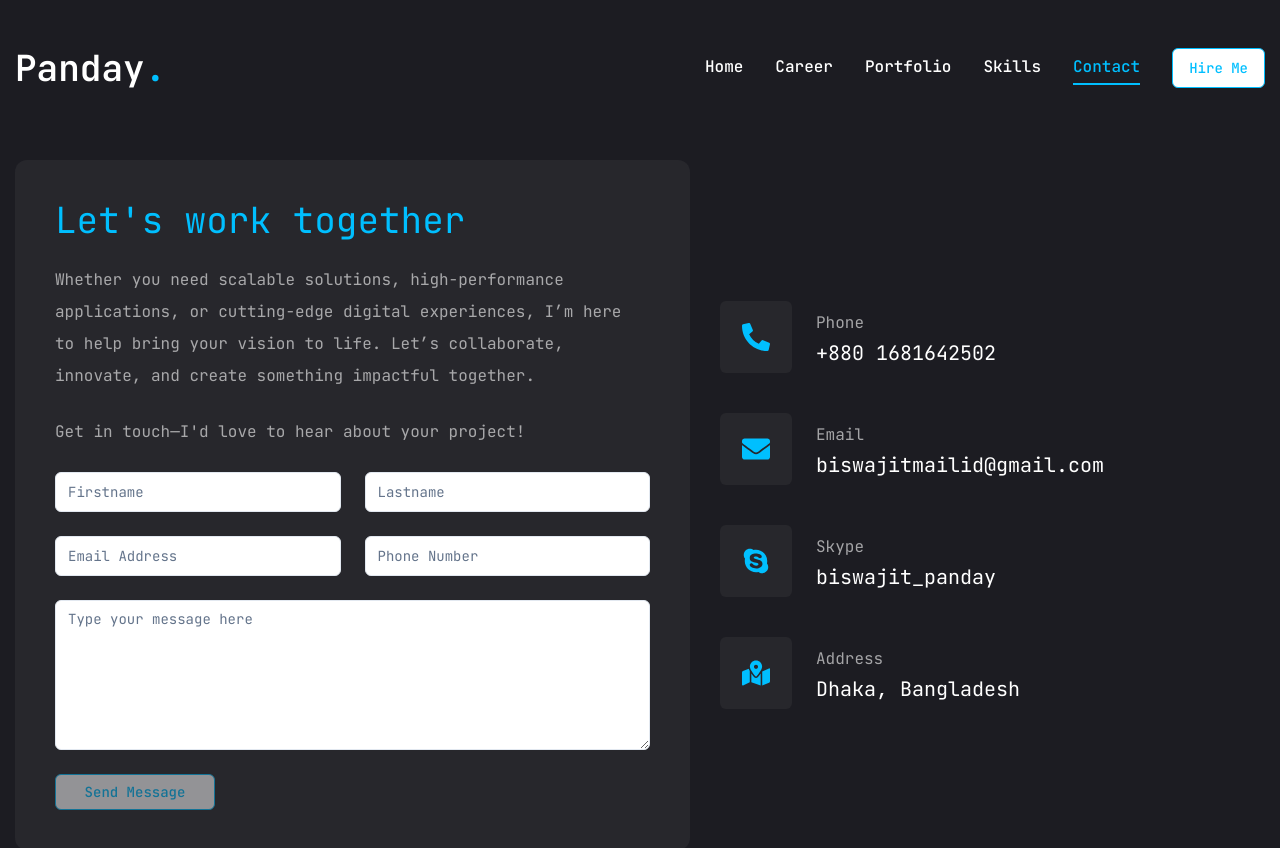
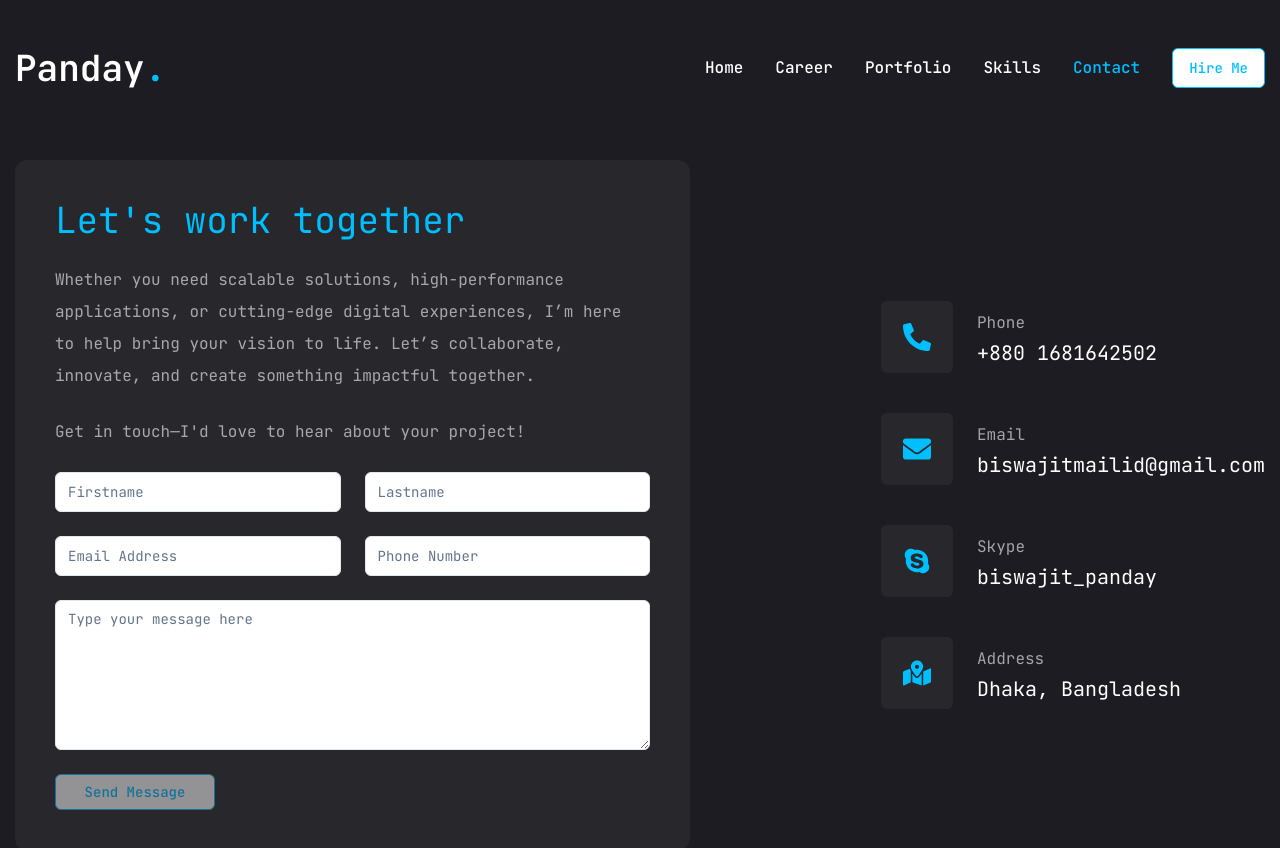
Before and after one commit to biswajitpanday/biswajitpanday.github.io, a Next.js app: page /contact in a window 1280 px wide. Shown: the top 848 px of the page. Built offline with nearby package versions, Linux system fonts and the light colour scheme.

Commit message:
Responsive Design for mobile and tab view.

```diff
--- a/app/career/page.tsx
+++ b/app/career/page.tsx
@@ -16,7 +16,7 @@ interface TimelineItem {
   endDate: Date;
   company: string;
   location: string;
-  responsibilites: string[];
+  responsibilities: string[];
   icon: string;
   url: string;
 }
@@ -29,7 +29,7 @@ const timeLineItems: TimelineItem[] = [
     startDate: new Date(2023, 3, 1),
     endDate: new Date(),
     location: "Dhaka, Bangladesh",
-    responsibilites: [
+    responsibilities: [
       "Customizing and maintaining the Optimizely Configured Commerce platform, enabling B2B clients to streamline catalog management, pricing, and ERP integrations at scale.",
       "Contributed to two successful system migrations, achieving an average cost reduction of 55% for major clients and improving deployment efficiency by reducing error rates.",
       "Mentoring developers and conducting rigorous code reviews, boosting productivity; reduced defects by 15% over the past two years.",
@@ -44,7 +44,7 @@ const timeLineItems: TimelineItem[] = [
     startDate: new Date(2016, 5, 1),
     endDate: new Date(2023, 2, 31),
     location: "Dhaka, Bangladesh",
-    responsibilites: [
+    responsibilities: [
       "Led the modernization of legacy platforms across projects, transitioning to Microservices with ASP.NET Core and Docker, boosting performance by 10x.",
       "Designed and deployed scalable cloud solutions on AWS and Azure, cutting operational costs by 25% and improving system reliability.",
       "Optimized APIs for millions of users with load-balanced API Gateways, reducing downtime and automating deployments for 40+ services.",
@@ -59,7 +59,7 @@ const timeLineItems: TimelineItem[] = [
     startDate: new Date(2015, 5, 1),
     endDate: new Date(2016, 4, 31),
     location: "Dhaka, Bangladesh",
-    responsibilites: [
+    responsibilities: [
       "Built and maintained features for web applications, focusing on front-end and API interactions.",
       "Collaborated with senior engineers to build scalable solutions for real-time notifications and data aggregation tool.",
     ],
@@ -72,7 +72,7 @@ const timeLineItems: TimelineItem[] = [
     startDate: new Date(2014, 8, 1),
     endDate: new Date(2014, 11, 31),
     location: "Dhaka, Bangladesh",
-    responsibilites: [
+    responsibilities: [
       "Feature implementation and Bug fixing on a Social & Professional networking site named Whooza.",
       "Actively worked on a Management Portal of Bangladesh College of Physicians and Surgeons (BCPS).",
     ],
@@ -143,7 +143,7 @@ const Career = () => {
                   </Link>
                 </h4>
                 <ul className="list-disc ps-5 custom-list-disc">
-                  {item.responsibilites.map((responsibility, index) => {
+                  {item.responsibilities.map((responsibility, index) => {
                     return <li key={index}>{responsibility}</li>;
                   })}
                 </ul>
--- a/app/contact/page.tsx
+++ b/app/contact/page.tsx
@@ -70,10 +70,10 @@ const Contact = () => {
             </form>
           </div>
 
-          <div className="flex-1 flex items-center xl::justify-end order-1 xl:order-none mb-8 xl:mb-0">
-            <ul className="flex flex-col gap-10">
-                {info.map((item, index) => {
-                    return <li key={index} className="flex items-center gap-6">
+          <div className="flex-1 flex items-center xl:justify-end order-1 xl:order-none mb-8 xl:mb-0">
+            <ul className="grid grid-cols-1 xl:grid-cols-1 md:grid-cols-2 gap-10">
+              {info.map((item, index) => (
+                <li key={index} className="flex items-center gap-6">
                   <div className="w-[52px] h-[52px] xl:w-[72px] xl:h-[72px] bg-[#27272c] text-secondary-default rounded-md flex items-center justify-center">
                     <div className="text-[28px]">{item.icon}</div>
                   </div>
@@ -82,7 +82,7 @@ const Contact = () => {
                     <h3 className="text-xl">{item.description}</h3>
                   </div>
                 </li>
-                })}
+              ))}
             </ul>
           </div>
         </div>
--- a/app/portfolio/page.tsx
+++ b/app/portfolio/page.tsx
@@ -390,7 +390,8 @@ const projects: Project[] = [
     num: 13,
     category: "full-stack",
     title: "reezcom",
-    longDescription: "",
+    longDescription:
+      "ReezCom is a communication platform for apartments, offices, and towers, enabling fast and efficient interaction with management for emergencies and other needs.",
     shortDescription: "",
     stacks: ["C#", "ASP.NET Core", "Android", "Entity Framework Core", "MSSQL"],
     image: "/assets/portfolio/reezcom.png",
@@ -408,7 +409,8 @@ const projects: Project[] = [
     num: 14,
     category: "full-stack",
     title: "dobi",
-    longDescription: "",
+    longDescription:
+      "Dobi is an online laundry service in Bangladesh, offering home pickup and delivery for wash, iron, or both, along with bulk laundry solutions for hotels, hospitals, and transport services.",
     shortDescription: "",
     stacks: ["C#", "ASP.NET Core", "Angular.Js", "Entity Framework", "MSSQL"],
     image: "/assets/portfolio/dobi.png",
@@ -589,7 +591,7 @@ const Portfolio = () => {
       className="min-h-[80vh] flex flex-col justify-center py-12 xl:px-0"
     >
       <div className="container mx-auto">
-        <div className="grid grid-cols-1 xl:grid-cols-3 gap-6">
+        <div className="grid grid-cols-1 xl:grid-cols-3 md:grid-cols-2 gap-6">
           {projects.map((project, index) => (
             <div
               key={index}
--- a/app/skills/page.tsx
+++ b/app/skills/page.tsx
@@ -329,7 +329,7 @@ const Skills = () => {
       }`}
     >
       <div className="container mx-auto">
-        <div className="grid grid-cols-1 xl:grid-cols-2 gap-6">
+        <div className="grid grid-cols-1 xl:grid-cols-2 md:grid-cols-2 gap-6">
           <div className="bg-[#27272c] p-6 rounded-xl flex flex-col justify-between">
             <TreeView
               data={data1}
--- a/components/MobileNav.tsx
+++ b/components/MobileNav.tsx
@@ -7,11 +7,8 @@ import { CiMenuFries } from "react-icons/ci";
 const links = [
   { name: "home", path: "/" },
   { name: "career", path: "/career" },
-  // { name: "services", path: "/services" },
   { name: "portfolio", path: "/portfolio" },
   { name: "skills", path: "/skills" },
-  // { name: "resume", path: "/resume" },
-  // { name: "certifications", path: "/certifications" },
   { name: "contact", path: "/contact" },
 ];
 
@@ -20,26 +17,26 @@ const MobileNav = () => {
   return (
     <Sheet>
       <SheetTrigger>
-        <CiMenuFries className="text-[32] text-secondary-default" />
+        <CiMenuFries className="text-2xl text-secondary-default cursor-pointer" />
       </SheetTrigger>
-      <SheetContent className="flex flex-col">
-        <div className="mt-32 mb-40 text-center text-2xl">
+      <SheetContent className="flex flex-col items-center text-center">
+        <div className="mt-20 mb-10">
           <Link href={"/"}>
             <h1 className="text-4xl font-semibold">
               Panday<span className="text-secondary-default">.</span>
             </h1>
           </Link>
         </div>
-        <nav className="flex flex-col justify-center items-center gap-8">
+        <nav className="flex flex-col gap-6 w-full">
           {links.map((link, index) => {
+            const isActive = pathName === link.path || pathName.startsWith(link.path + "/");
             return (
               <Link
                 key={index}
                 href={link.path}
-                className={`${
-                  link.path === pathName &&
-                  "text-secondary-default border-b-2 border-secondary-default"
-                } text-xl capitalize hover:text-secondary-default transition-all`}
+                className={`text-xl capitalize transition-all px-4 py-2 w-full text-center ${
+                  isActive ? "text-secondary-default border-secondary-default" : "hover:text-secondary-default"
+                }`}
               >
                 {link.name}
               </Link>
--- a/components/Nav.tsx
+++ b/components/Nav.tsx
@@ -5,11 +5,8 @@ import { usePathname } from "next/navigation";
 const links = [
   { name: "home", path: "/" },
   { name: "career", path: "/career" },
-  // { name: "services", path: "/services" },
   { name: "portfolio", path: "/portfolio" },
   { name: "skills", path: "/skills" },
-  // { name: "resume", path: "/resume" },
-  // { name: "certifications", path: "/certifications" },
   { name: "contact", path: "/contact" },
 ];
 
@@ -18,14 +15,14 @@ const Nav = () => {
   return (
     <nav className="flex gap-8">
       {links.map((link, index) => {
+        const isActive = pathName === link.path || pathName.startsWith(link.path + "/");
         return (
           <Link
             href={link.path}
             key={index}
-            className={`${
-              link.path == pathName &&
-              "text-secondary-default border-b-2 border-secondary-default"
-            } capitalize font-medium hover:text-secondary-default transition-all`}
+            className={`capitalize font-medium transition-all ${
+              isActive ? "text-secondary-default border-secondary-default" : "border-transparent hover:text-secondary-default"
+            }`}
           >
             {link.name}
           </Link>
```
Lines whose indentation alone changed are shown as unchanged.
